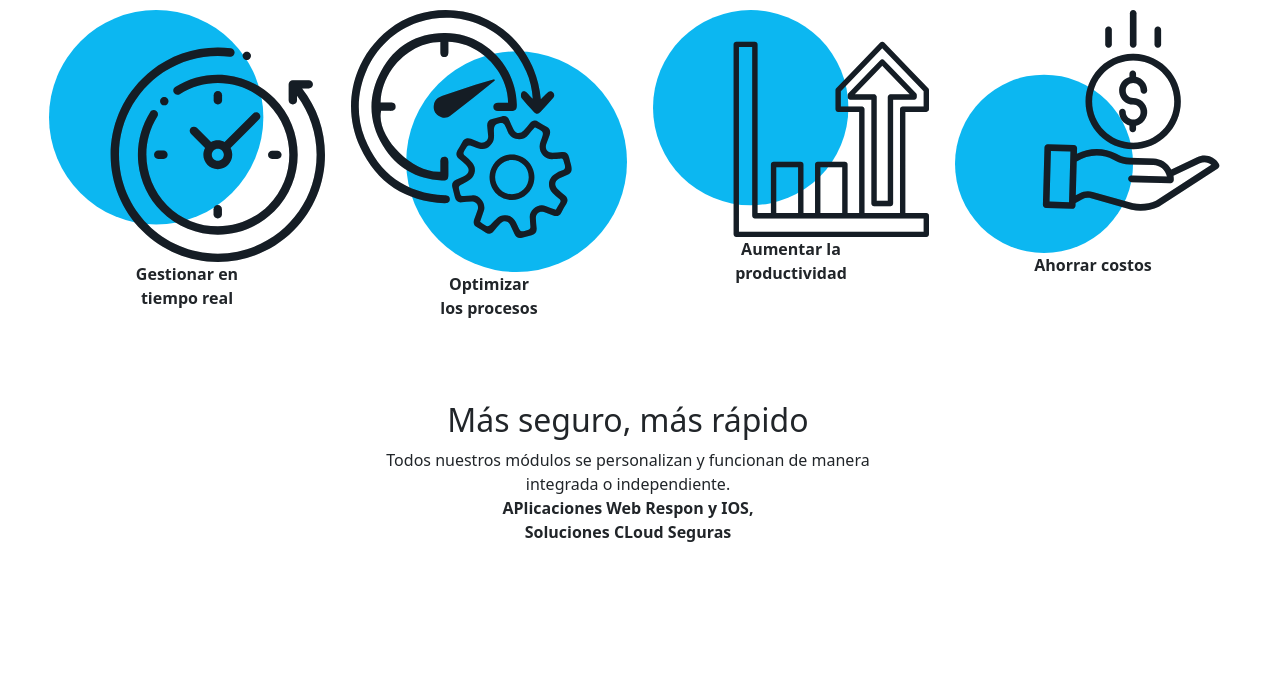
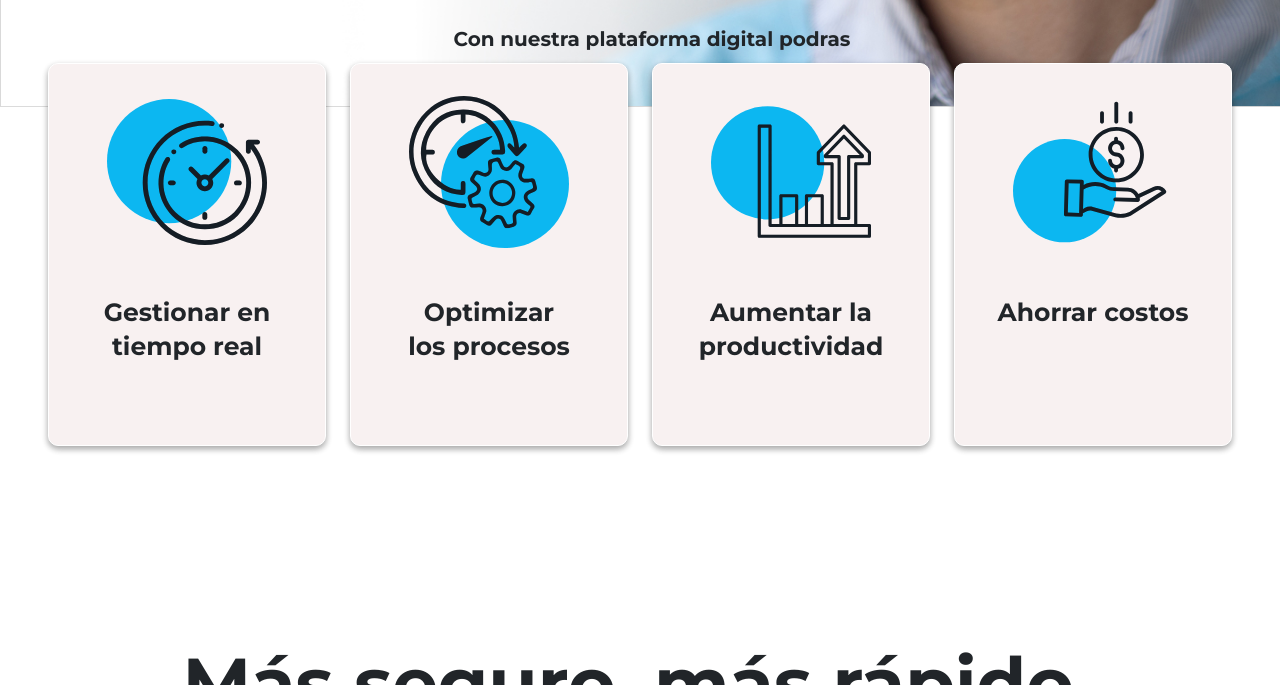
Before and after one commit to IgnazioFausto/teknotech2022, a website: page index.html in a window 1280 px wide. Shown: the part 693-1378 px from the top of the page. Drawn offline with nearby package versions, Linux system fonts and the light colour scheme; the site is published under a folder, as on GitHub Pages, so addresses that start at the root find nothing.

Commit message:
arreglando imports

```diff
--- a/css/style.css
+++ b/css/style.css
@@ -1,13 +1,13 @@
 /* header */
-@import url("/css/header.css");
+@import url("header.css");
 /* contact */
-@import url("/css/contact.css");
+@import url("contact.css");
 /* products */
-@import url("/css/products.css");
+@import url("products.css");
 /* footer */
-@import url("/css/footer.css");
+@import url("footer.css");
 /* fonts */
-@import url("/css/fonts.css");
+@import url("fonts.css");
 
 
 /* mediaquerys */
--- a/index.html
+++ b/index.html
@@ -12,7 +12,7 @@
     integrity="sha384-EVSTQN3/azprG1Anm3QDgpJLIm9Nao0Yz1ztcQTwFspd3yD65VohhpuuCOmLASjC" crossorigin="anonymous">
   <script src="https://code.jquery.com/jquery-3.6.0.js"></script>
   <!-- CSS -->
-  <link rel="stylesheet" href="../css/style.css">
+  <link rel="stylesheet" href="css/style.css">
   <link rel="preconnect" href="https://fonts.googleapis.com">
   <link rel="preconnect" href="https://fonts.gstatic.com" crossorigin>
   <link href="https://fonts.googleapis.com/css2?family=Montserrat:wght@300;400;700&display=swap" rel="stylesheet">
```
